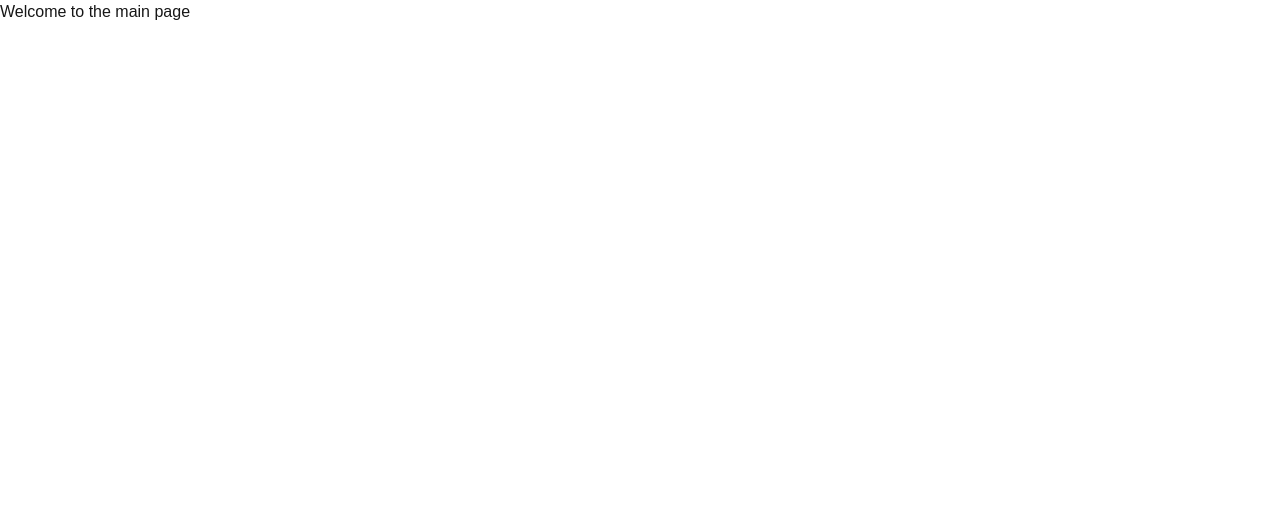
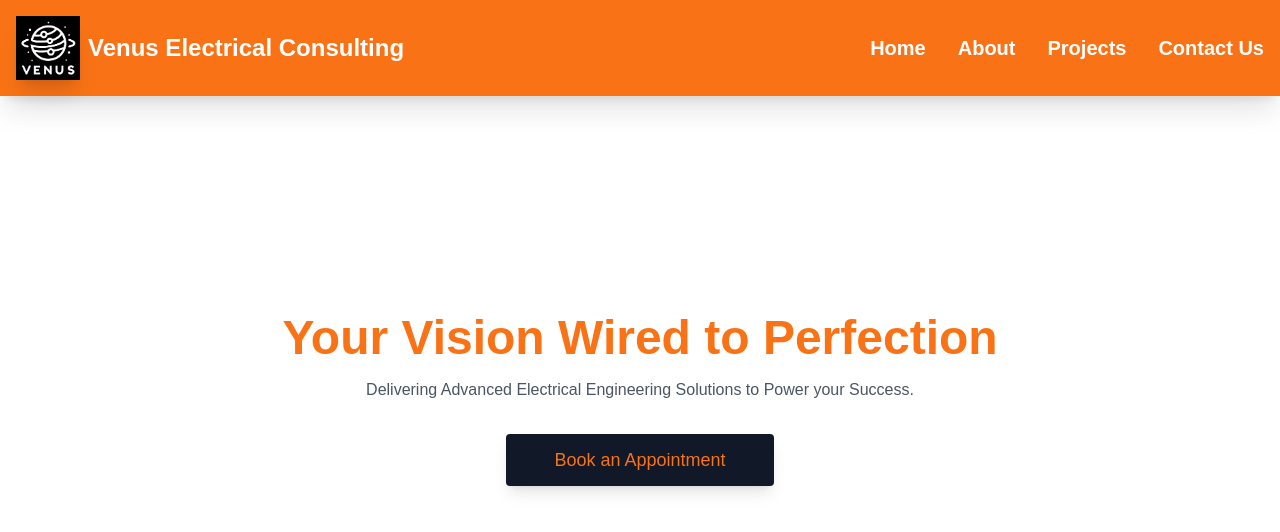
Before and after one commit to noorverma/venus-consulting, a Next.js app: page /Main in a window 1280 px wide. Shown: the top 532 px of the page. Built offline with nearby package versions, Linux system fonts and the light colour scheme.

Commit message:
main page

```diff
--- a/app/Main/page.js
+++ b/app/Main/page.js
@@ -1,5 +1,21 @@
-export default function MainPage () {
-    return(
-        <h1>Welcome to the main page</h1>
-    )
-}
+import Navbar from "../components/navbar";
+
+const MainPage = () => {
+  return (
+    <div>
+      <Navbar />
+      <header className="flex items-center justify-center h-screen bg-white">
+        <div className="text-center">
+          <h1 className="text-5xl font-bold text-orange-500 mb-4">Your Vision Wired to Perfection</h1>
+          <p className="text-gray-600 mb-8">Delivering Advanced Electrical Engineering Solutions to Power your Success.</p>
+          <div className="flex justify-center space-x-4">
+            <a href="/book-appointment" className="block w-full rounded bg-gray-900 px-12 py-3 text-lg font-medium text-orange-500 shadow-lg hover:bg-orange-700 focus:outline-none focus:ring active:bg-rose-500 sm:w-auto">Book an Appointment</a>
+
+          </div>
+        </div>
+      </header>
+    </div>
+  );
+};
+
+export default MainPage;
--- /dev/null
+++ b/app/components/navbar.js
@@ -0,0 +1,22 @@
+'use client'
+const Navbar = () => {
+    return (
+      <nav className="bg-orange-500 p-4 fixed top-0 left-0 w-full z-50 shadow-xl font-custom">
+        <div className="container mx-auto flex justify-between items-center">
+          <div className="flex items-center">
+            <img src="/logo.png" alt="Logo" className="h-16 w-16 mr-2 shadow-xl" />
+            <span className="text-white text-2xl font-bold"> Venus Electrical Consulting </span>
+          </div>
+
+          <div className="space-x-8">
+            <a href="/Main" className="text-white text-xl font-bold hover:bg-white hover:text-orange-500 hover:rounded-lg hover:p-2 transition-all duration-300">Home</a>
+            <a href="/about" className="text-white text-xl font-bold hover:bg-white hover:text-orange-500 hover:rounded-lg hover:p-2 transition-all duration-300">About</a>
+            <a href="/projects" className="text-white text-xl font-bold hover:bg-white hover:text-orange-500 hover:rounded-lg hover:p-2 transition-all duration-300">Projects</a>
+            <a href="/contact" className="text-white text-xl font-bold hover:bg-white hover:text-orange-500 hover:rounded-lg hover:p-2 transition-all duration-300">Contact Us</a>
+          </div>
+        </div>
+      </nav>
+    );
+  };
+
+  export default Navbar;
```
